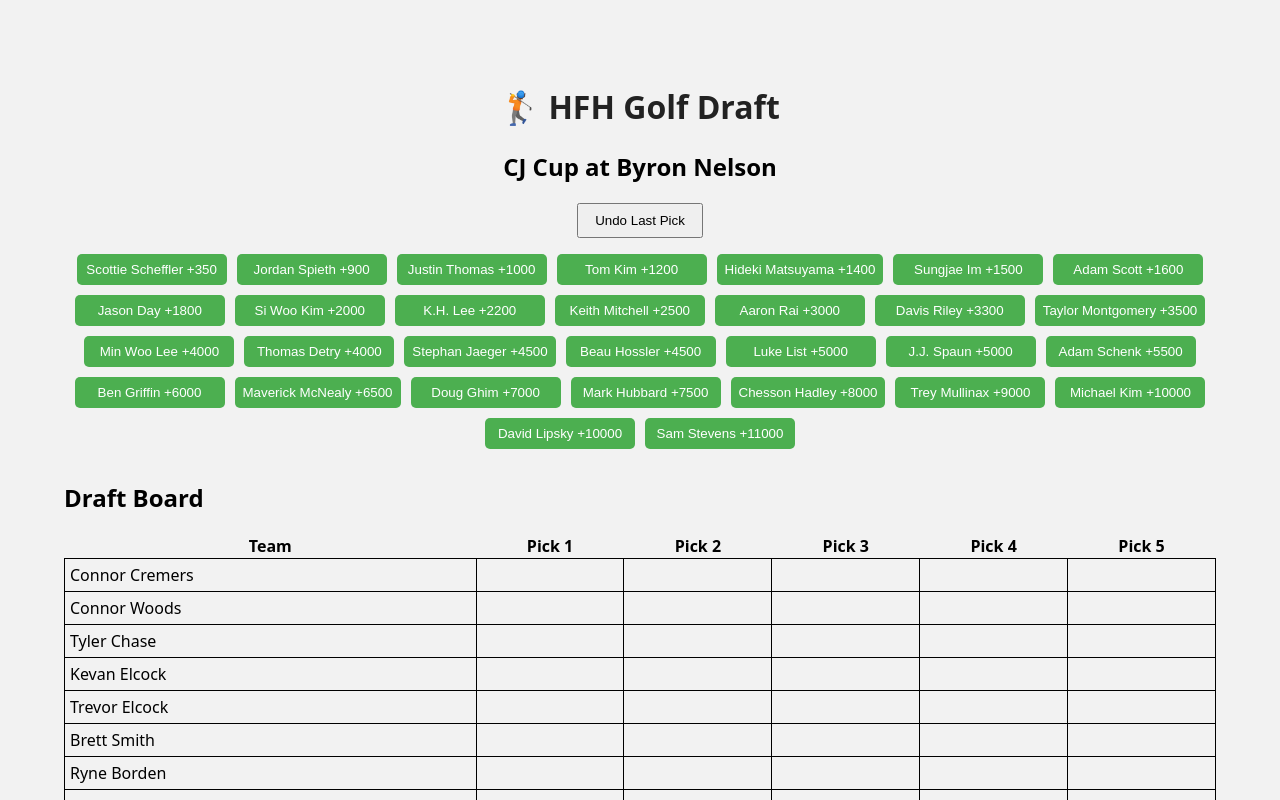
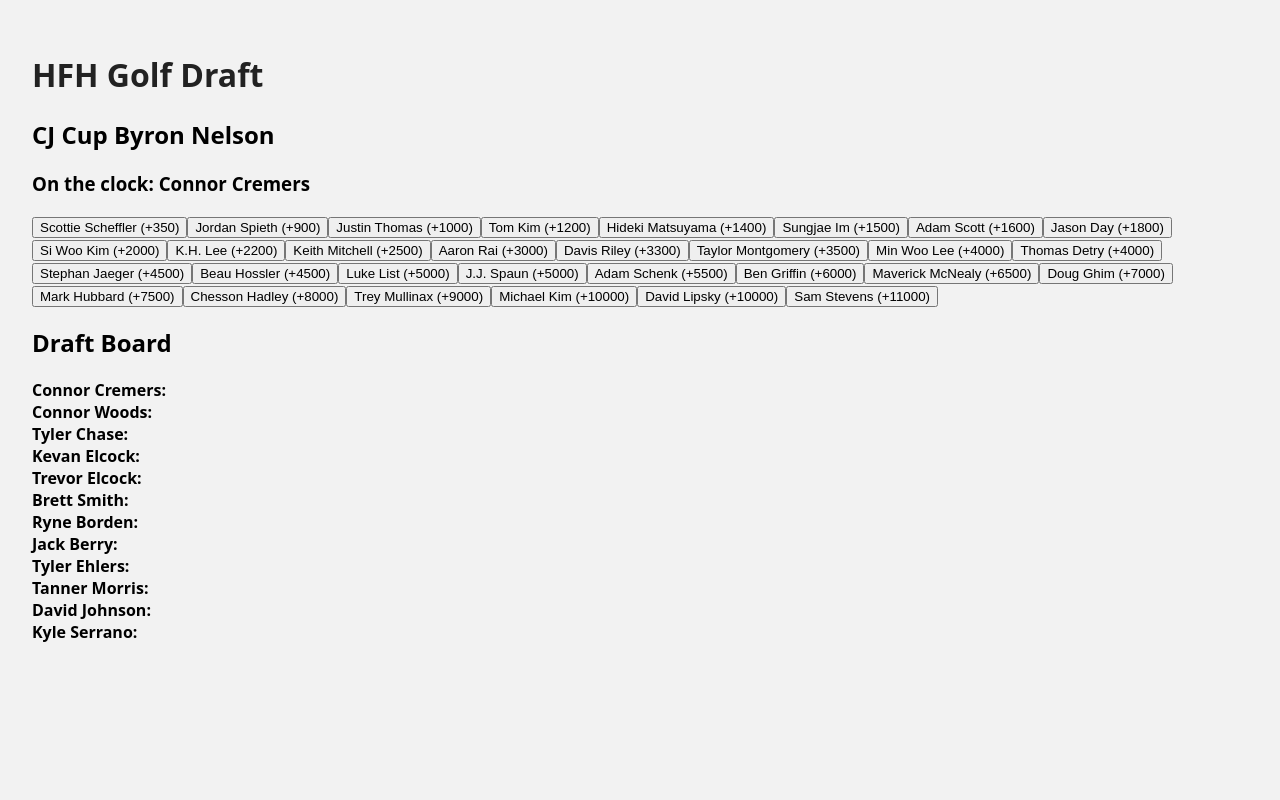
Before and after one commit to 09tannerm/HFH-Golf-Draft-Dev, a React (Vite) app: page / in a window 1280 px wide. Shown: the top 800 px of the page. Built offline with nearby package versions, Linux system fonts and the light colour scheme.

Commit message:
Update App.jsx

```diff
--- a/src/App.jsx
+++ b/src/App.jsx
@@ -1,105 +1,48 @@
-import { useEffect, useState } from "react";
-import golfersData from "./golfers.json";
+import { useState, useEffect } from 'react';
+import golfers from './golfers.json';
+import './style.css';
 
-const teamNames = [
-  "Connor Cremers",
-  "Connor Woods",
-  "Tyler Chase",
-  "Kevan Elcock",
-  "Trevor Elcock",
-  "Brett Smith",
-  "Ryne Borden",
-  "Jack Berry",
-  "Tyler Ehlers",
-  "Tanner Morris",
-  "David Johnson",
-  "Kyle Serrano",
-];
+export default function App() {
+  const [availableGolfers, setAvailableGolfers] = useState(golfers);
+  const [draftedGolfers, setDraftedGolfers] = useState([]);
+  const [currentPick, setCurrentPick] = useState(0);
+  const draftOrder = [
+    'Connor Cremers', 'Connor Woods', 'Tyler Chase', 'Kevan Elcock',
+    'Trevor Elcock', 'Brett Smith', 'Ryne Borden', 'Jack Berry',
+    'Tyler Ehlers', 'Tanner Morris', 'David Johnson', 'Kyle Serrano'
+  ];
 
-function App() {
-  const [golfers, setGolfers] = useState([]);
-  const [drafted, setDrafted] = useState([]);
-  const [currentPick, setCurrentPick] = useState(0);
-
-  useEffect(() => {
-    setGolfers(golfersData);
-  }, []);
-
-  const handleDraft = (golfer) => {
-    if (drafted.find((d) => d.name === golfer.name)) return;
-
-    setDrafted((prev) => [...prev, { ...golfer, team: teamNames[currentPick % teamNames.length] }]);
-    setCurrentPick((prev) => prev + 1);
-  };
-
-  const undoLastPick = () => {
-    if (drafted.length === 0) return;
-
-    setDrafted((prev) => prev.slice(0, -1));
-    setCurrentPick((prev) => prev - 1);
-  };
+  function handleDraft(golfer) {
+    setDraftedGolfers([...draftedGolfers, { ...golfer, drafter: draftOrder[currentPick % draftOrder.length] }]);
+    setAvailableGolfers(availableGolfers.filter(g => g.name !== golfer.name));
+    setCurrentPick(currentPick + 1);
+  }
 
   return (
-    <div style={{ padding: "2rem" }}>
-      <h1 style={{ textAlign: "center" }}>🏌️ HFH Golf Draft</h1>
-      <h2 style={{ textAlign: "center" }}>CJ Cup at Byron Nelson</h2>
+    <div className="app">
+      <h1>HFH Golf Draft</h1>
+      <h2>CJ Cup Byron Nelson</h2>
+      <h3>On the clock: {draftOrder[currentPick % draftOrder.length]}</h3>
 
-      <div style={{ textAlign: "center", marginBottom: "1rem" }}>
-        <button onClick={undoLastPick} style={{ padding: "0.5rem 1rem" }}>
-          Undo Last Pick
-        </button>
-      </div>
-
-      <div style={{ display: "flex", flexWrap: "wrap", gap: "10px", justifyContent: "center" }}>
-        {golfers.map((golfer, idx) => (
-          <button
-            key={idx}
-            onClick={() => handleDraft(golfer)}
-            disabled={drafted.some((d) => d.name === golfer.name)}
-            style={{
-              padding: "0.5rem",
-              minWidth: "150px",
-              backgroundColor: drafted.some((d) => d.name === golfer.name) ? "#ccc" : "#4CAF50",
-              color: "white",
-              border: "none",
-              borderRadius: "5px",
-            }}
-          >
-            {golfer.name} {golfer.odds}
+      <div className="golfers-list">
+        {availableGolfers.map(golfer => (
+          <button key={golfer.name} onClick={() => handleDraft(golfer)}>
+            {golfer.name} ({golfer.odds})
           </button>
         ))}
       </div>
 
-      <h2 style={{ marginTop: "2rem" }}>Draft Board</h2>
-      <table style={{ width: "100%", borderCollapse: "collapse" }}>
-        <thead>
-          <tr>
-            <th>Team</th>
-            <th>Pick 1</th>
-            <th>Pick 2</th>
-            <th>Pick 3</th>
-            <th>Pick 4</th>
-            <th>Pick 5</th>
-          </tr>
-        </thead>
-        <tbody>
-          {teamNames.map((team) => {
-            const picks = drafted.filter((d) => d.team === team);
-            return (
-              <tr key={team}>
-                <td style={{ border: "1px solid black", padding: "5px" }}>{team}</td>
-                {[...Array(5)].map((_, idx) => (
-                  <td key={idx} style={{ border: "1px solid black", padding: "5px" }}>
-                    {picks[idx] ? picks[idx].name : ""}
-                  </td>
-                ))}
-              </tr>
-            );
-          })}
-        </tbody>
-      </table>
+      <div className="draft-board">
+        <h2>Draft Board</h2>
+        {draftOrder.map(drafter => (
+          <div key={drafter}>
+            <strong>{drafter}:</strong>
+            {draftedGolfers.filter(g => g.drafter === drafter).map((g, idx) => (
+              <span key={idx}> {g.name}</span>
+            ))}
+          </div>
+        ))}
+      </div>
     </div>
   );
 }
-
-export default App;
```
